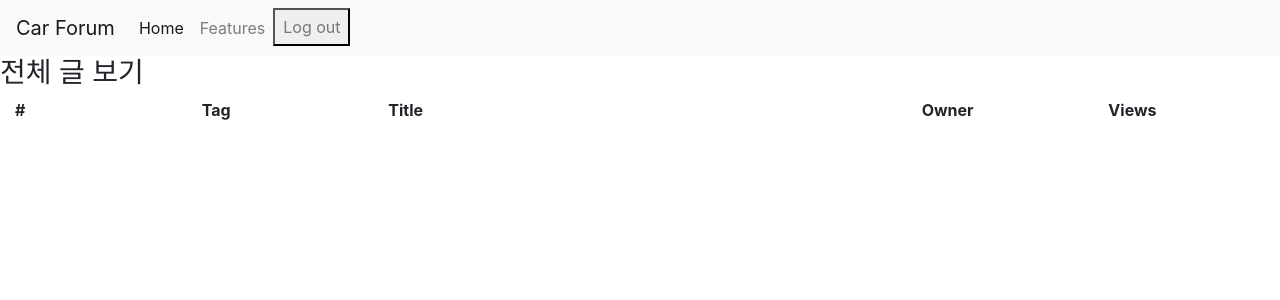
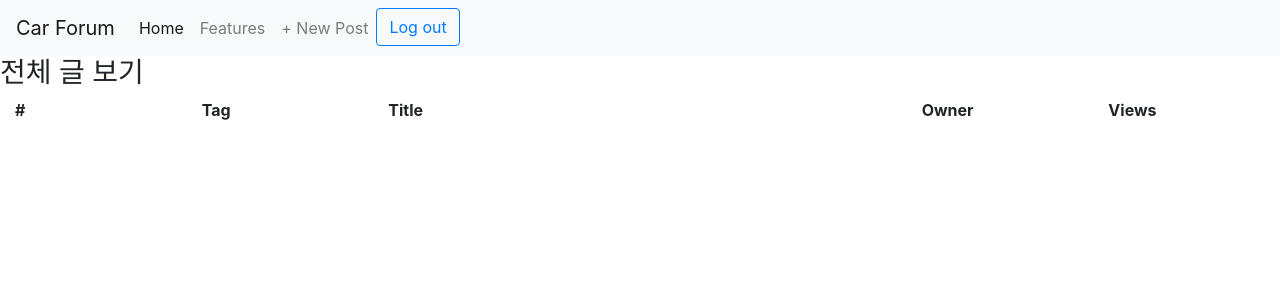
Before and after one commit to seongwonhan88/car-forum-board, a Django app: page /board/ in a window 1280 px wide. Shown: the top 300 px of the page. Run offline with Django 3.2, Linux system fonts and the light colour scheme; the visitor is signed in with stand-in values (Sample User, id 1); data that the repository does not hold is empty; parts of the project's set-up code (start-up, migrations or seed data) failed here and were passed over; some libraries are stand-ins or nearby versions.

Commit message:
post_create function added

```diff
--- a/app/board/urls.py
+++ b/app/board/urls.py
@@ -7,5 +7,6 @@ app_name = 'board'
 urlpatterns = [
     path('', views.post_list_view, name='post-list'),
     path('<int:pk>/', views.post_detail_view, name='post-detail'),
-    path('<str:tag>/', views.tag_search_list_view, name='tag-list'),
+    path('tag/<str:tag>/', views.tag_search_list_view, name='tag-list'),
+    path('create/', views.post_create_view, name='post-create'),
 ]
--- a/app/board/views.py
+++ b/app/board/views.py
@@ -1,5 +1,6 @@
 from django.shortcuts import render, redirect
 
+from .forms import PostForm
 from .models import DomesticCarTalkBoard
 
 
@@ -34,3 +35,22 @@ def tag_search_list_view(request, tag):
             }
             return render(request, 'board/tag_search_list.html', context)
         return redirect('board:post-detail')
+
+
+def post_create_view(request):
+    context = {}
+    if request.method == 'POST':
+        form = PostForm(request.POST)
+        if form.is_valid():
+            post = form.save(commit=False)
+            post.user = request.user
+            tags = form.cleaned_data['tags']
+            post.save()
+            if tags:
+                for tag in tags:
+                    post.tags.add(tag)
+            return redirect('board:post-list')
+    else:
+        form = PostForm()
+    context['form'] = form
+    return render(request, 'board/post_create.html', context)
--- a/app/templates/base.html
+++ b/app/templates/base.html
@@ -23,13 +23,14 @@
                 <a class="nav-item nav-link active" href="{% url 'board:post-list' %}">Home<span class="sr-only">(current)</span></a>
                 <a class="nav-item nav-link" href="#">Features</a>
                 {% if user.is_authenticated %}
+                    <a href="{% url 'board:post-create' %}" class="nav-item nav-link">+ New Post</a>
                     <form action="{% url 'members:logout' %}" method="post">
                         {% csrf_token %}
-                    <button class="nav-item nav-link" type="submit">Log out</button>
+                    <button class="btn btn-outline-primary" type="submit">Log out</button>
                     </form>
                 {% else %}
-                    <a class="nav-item nav-link" href="{% url 'members:login' %}">Log in</a>
                     <a href="{% url 'members:signup' %}" class="nav-item nav-link">Sign up</a>
+                    <a class="btn btn-outline-primary" href="{% url 'members:login' %}">Log in</a>
                 {% endif %}
             </div>
         </div>
```
Also changed, not shown: app/board/forms.py (added, +17 -0 lines), app/templates/board/post_create.html (added, +12 -0 lines).
